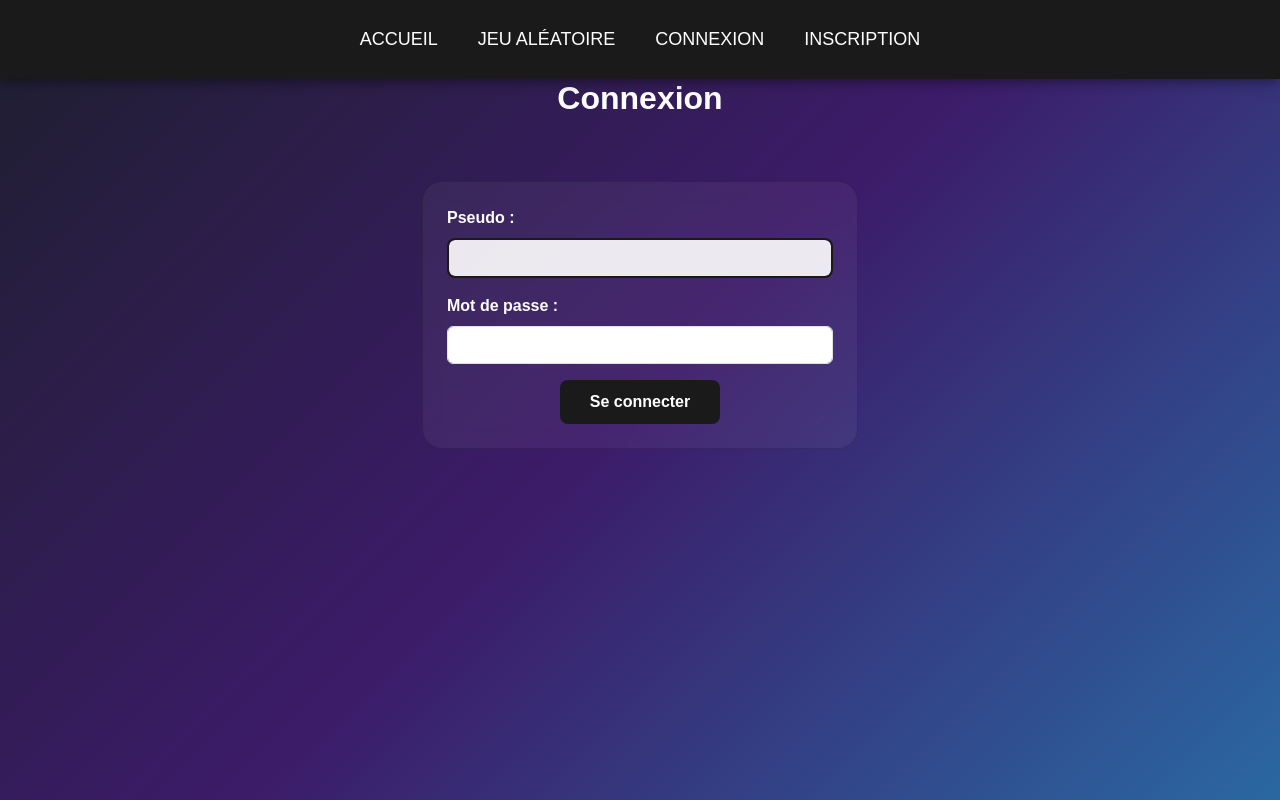
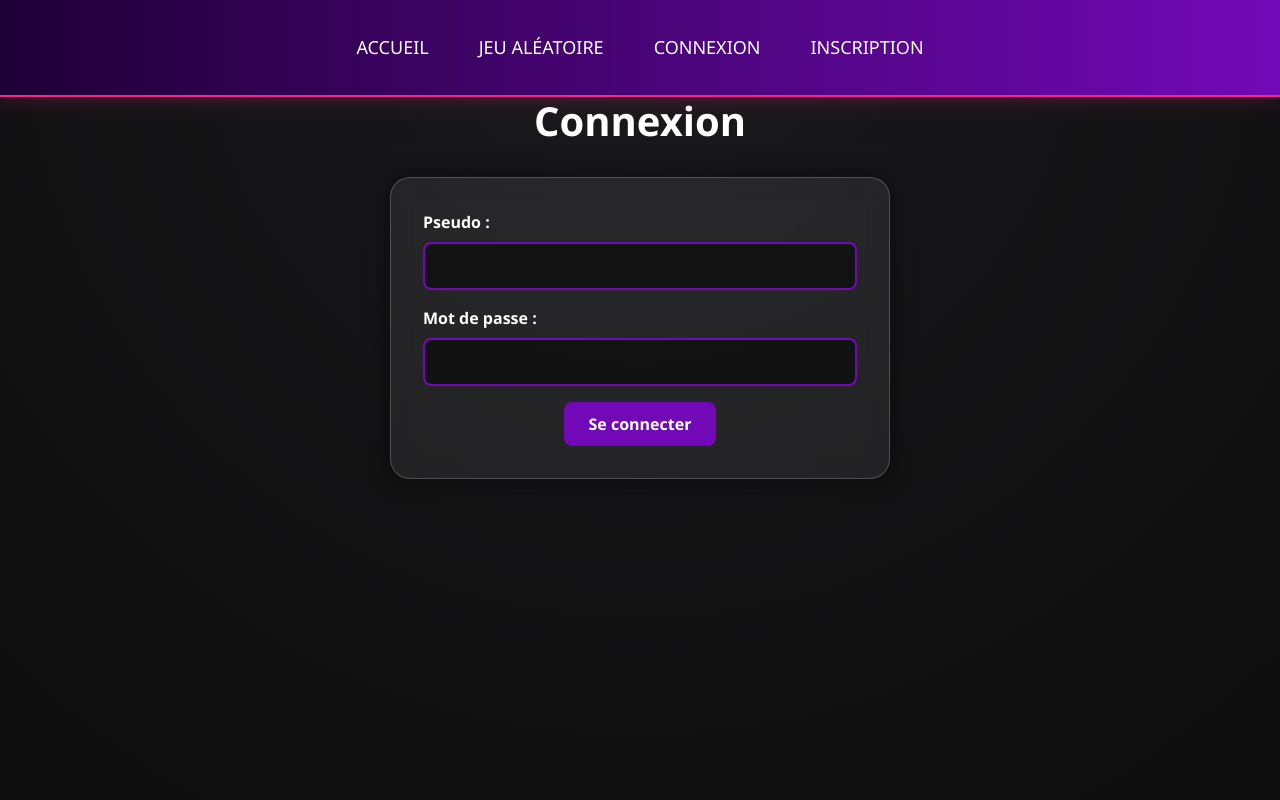
Before and after one commit to Jayyaah/GamePicker, a PHP site: page /connexion.php in a window 1280 px wide. Run offline with PHP 8.4, Linux system fonts and the light colour scheme.

Commit message:
update design

```diff
--- a/ajout.php
+++ b/ajout.php
@@ -32,7 +32,6 @@ if ($_SERVER['REQUEST_METHOD'] === 'POST') {
 <body>
     <?php include 'navbar.php'; ?>
     <div class="card-ajout mx-auto mt-5" style="max-width: 500px;">
-        <div class="card shadow-lg border-0 p-4">
             <h2 class="text-center mb-4">Ajouter un Jeu</h2>
             <form action="#" method="post">
                 <div class="mb-3">
@@ -52,8 +51,7 @@ if ($_SERVER['REQUEST_METHOD'] === 'POST') {
                     <input type="submit" value="Ajouter" class="btn btn-purple">
                 </div>
             </form>
-        </div>
     </div>
-</div>
+
 </body>
 </html>
--- a/aleatoire.php
+++ b/aleatoire.php
@@ -34,7 +34,7 @@ try {
 <?php include 'navbar.php'; ?>
 
 <div class="container mt-5">
-    <div class="card-aleatoire mt-4">
+    <div class="card-aleatoire">
         <legend>🎲 Résultat du tirage</legend>
 
         <p id="jeu">
--- a/choix.php
+++ b/choix.php
@@ -10,8 +10,8 @@ if (!isset($_SESSION['user'])) {
 <head>
     <meta charset="UTF-8" />
     <title>Choix de la plateforme</title>
+    <link href="https://cdn.jsdelivr.net/npm/bootstrap@5.3.0/dist/css/bootstrap.min.css" rel="stylesheet">
     <link rel="stylesheet" href="style.css" />
-    <link href="https://cdn.jsdelivr.net/npm/bootstrap@5.3.0/dist/css/bootstrap.min.css" rel="stylesheet">
 </head>
 <body>
 
--- a/connexion.php
+++ b/connexion.php
@@ -49,7 +49,6 @@ if ($_SERVER['REQUEST_METHOD'] === 'POST') {
 <h1 class="titre-simple">Connexion</h1>
 
 <div class="card-ajout" style="max-width: 500px; margin: 2rem auto;">
-    <div class="card p-4">
         <form method="post" action="connexion.php">
             <div class="mb-3">
                 <label for="pseudo" class="form-label">Pseudo :</label>
@@ -69,7 +68,6 @@ if ($_SERVER['REQUEST_METHOD'] === 'POST') {
                 <?= htmlspecialchars($message) ?>
             </p>
         <?php endif; ?>
-    </div>
 </div>
 
 </body>
--- a/inscription.php
+++ b/inscription.php
@@ -58,7 +58,6 @@ if ($_SERVER['REQUEST_METHOD'] === 'POST') {
 <h1 class="titre-simple">Inscription</h1>
 
 <div class="card-ajout" style="max-width: 500px; margin: 2rem auto;">
-    <div class="card p-4">
         <form method="post" action="inscription.php">
             <div class="mb-3">
                 <label for="pseudo" class="form-label">Pseudo :</label>
@@ -86,7 +85,7 @@ if ($_SERVER['REQUEST_METHOD'] === 'POST') {
                 <?= htmlspecialchars($message) ?>
             </p>
         <?php endif; ?>
-    </div>
+
 </div>
 
 </body>
--- a/style.css
+++ b/style.css
@@ -1,35 +1,37 @@
+/* RESET */
 * {
     box-sizing: border-box;
     margin: 0;
     padding: 0;
 }
 
+/* BODY */
 body {
-    font-family: Arial, sans-serif;
-    background: linear-gradient(135deg, #1e1f2f 0%, #3c1b69 50%, #2a68a2 100%);
-    color: #ffffff;
+    font-family: 'Segoe UI', Tahoma, Geneva, Verdana, sans-serif;
+    background: radial-gradient(circle at top, #1a1a1d, #0d0d0d);
+    color: #fff;
     min-height: 100vh;
 }
 
 /* NAVBAR */
 .navbar {
-    background-color: #1a1a1a !important;
-    box-shadow: 0 0 15px rgba(0, 0, 0, 0.6);
-    padding-top: 1rem;
-    padding-bottom: 1rem;
+    background: linear-gradient(90deg, #1f0036, #7209b7);
+    box-shadow: 0 0 20px rgba(247, 37, 133, 0.3);
+    padding: 1.5rem;
     flex-direction: column;
+    border-bottom: 2px solid #f72585;
 }
 
 .navbar .logo {
-    display: block;
-    margin: 0 auto 10px;
-    height: 70px;
+    height: 80px;
+    margin-bottom: 15px;
 }
 
 .nav {
+    display: flex;
+    justify-content: center;
     flex-wrap: wrap;
-    justify-content: center;
-    gap: 20px;
+    gap: 30px;
 }
 
 .nav-link {
@@ -37,205 +39,226 @@ body {
     font-size: 18px;
     text-transform: uppercase;
     position: relative;
-    transition: color 0.3s ease;
     padding: 10px;
+    transition: all 0.3s ease;
 }
 
 .nav-link::after {
     content: '';
-    display: block;
-    width: 0%;
-    height: 2px;
-    background: #f72585;
-    transition: width 0.3s ease;
     position: absolute;
     bottom: -5px;
     left: 0;
+    height: 3px;
+    width: 0%;
+    background: #f72585;
+    transition: 0.4s ease;
 }
 
 .nav-link:hover {
     color: #f72585 !important;
-    text-shadow: 0 0 8px #f72585;
+    text-shadow: 0 0 4px #f72585;
 }
 
 .nav-link:hover::after {
     width: 100%;
 }
 
-/* TITRE PAGE */
-h1 {
-    color: #ffffff !important;
-    font-size: 32px;
+/* TITRES */
+h1, h2, h3 {
     text-align: center;
-    font-weight: 600;
-    text-shadow: none;
+    margin-bottom: 1rem;
+    color: #fff;
+    font-weight: bold;
 }
 
 /* BOUTONS */
 button,
 input[type="submit"],
-input[type="button"] {
+.btn {
     background-color: #7209b7;
     color: white;
+    font-weight: bold;
     border: none;
-    padding: 12px 24px;
-    border-radius: 6px;
-    font-size: 16px;
-    cursor: pointer;
-    /*box-shadow: 0 0 10px #000;*/
-    transition: background-color 0.3s ease, box-shadow 0.3s ease;
+    padding: 10px 25px;
+    border-radius: 8px;
+    transition: background-color 0.3s ease;
+    box-shadow: none;
 }
 
 button:hover,
 input[type="submit"]:hover,
-input[type="button"]:hover {
+.btn:hover {
     background-color: #560bad;
-    box-shadow: 0 0 15px #f72585;
 }
 
-/* LOGO */
-.logo {
-    max-height: 70px;
-    margin-bottom: 10px;
+/* CARD STYLES */
+.card-ajout,
+.card {
+    background: rgba(255, 255, 255, 0.07);
+    border: 1px solid rgba(255,255,255,0.2);
+    backdrop-filter: blur(12px);
+    border-radius: 20px;
+    padding: 2rem;
+    box-shadow: 0 0 25px rgba(0,0,0,0.6);
+    max-width: 500px;
+    margin: 3rem auto;
 }
 
-/* ==== PAGE AJOUT.JEU ==== */
-
-.card-ajout {
+/* --- Card "Résultat du tirage" : centrage + style cohérent --- */
+.card-aleatoire {
+    display: grid;              /* centre facilement tout le contenu */
+    place-items: center;        /* horizontal + vertical */
+    gap: 1rem;                  /* espace entre éléments */
+    text-align: center;         /* texte centré */
+    max-width: 500px;           /* comme tes autres cards */
+    margin: 3rem auto;          /* centrée sur la page */
+    background: rgba(255, 255, 255, 0.07);
+    border: 1px solid rgba(255,255,255,0.2);
+    backdrop-filter: blur(12px);
+    border-radius: 20px;
     padding: 2rem;
+    box-shadow: 0 0 25px rgba(0,0,0,0.6);
 }
 
-.card-ajout .card {
-    background: rgba(255, 255, 255, 0.05);
-    border-radius: 20px;
-    backdrop-filter: blur(10px);
-    color: white;
-}
-
-.card-ajout label {
-    font-weight: 600;
+/* Titre façon card */
+.card-aleatoire legend {
+    margin: 0;
+    font-size: 1.6rem;
+    font-weight: 700;
     color: #fff;
 }
 
-.card-ajout input[type="text"],
-.card-ajout select {
-    background-color: rgba(255, 255, 255, 0.9);
-    color: #000;
-    border: 2px solid #1a1a1a;
-    border-radius: 8px;
+/* Le bloc du jeu tiré */
+.card-aleatoire #jeu {
+    font-size: 1.1rem;
+    line-height: 1.5;
+    margin: .5rem 0 1rem;
 }
 
-.card-ajout .btn-purple {
-    background-color: #1a1a1a;
-    color: white;
-    font-weight: bold;
-    border: none;
-    padding: 10px 30px;
-    border-radius: 8px;
-    transition: background-color 0.3s ease, box-shadow 0.3s ease;
+/* Les deux formulaires (rejouer / changer) centrés et espacés */
+.card-aleatoire form {
+    width: 100%;
+    display: grid;
+    place-items: center;
+    margin: .25rem 0;
 }
 
-.card-ajout .btn-purple:hover {
-    background-color: #1a1a1a;
-    box-shadow: 0 0 15px #f72585;
-}
-
-/* ==== PAGE ALEATOIRE.JEU ==== */
-
-.card-aleatoire {
-    max-width: 500px;
-    margin: 4rem auto;
-    background: rgba(255, 255, 255, 0.05);
-    backdrop-filter: blur(10px);
-    border-radius: 20px;
-    padding: 2rem;
-    color: white;
-    text-align: center;
-    box-shadow: 0 0 20px rgba(0,0,0,0.4);
-}
-
-.card-aleatoire legend {
-    font-size: 1.8rem;
-    font-weight: bold;
-    color: #fff;
-    margin-bottom: 1rem;
-}
-
-.card-aleatoire p#jeu {
-    font-size: 1.2rem;
-    margin-top: 1rem;
-}
-
-.card-aleatoire form {
-    display: inline-block;
-    margin: 0.5rem;
-}
-
+/* Boutons conforts, sans néon */
 .card-aleatoire input[type="submit"] {
     background-color: #7209b7;
     color: #fff;
-    font-weight: bold;
     border: none;
-    padding: 10px 20px;
-    font-size: 15px;
-    border-radius: 6px;
-    cursor: pointer;
-    box-shadow: 0 0 10px #7209b7;
-    transition: background-color 0.3s ease, box-shadow 0.3s ease;
+    border-radius: 10px;
+    padding: 12px 22px;
+    font-weight: 700;
+    letter-spacing: .3px;
+    min-width: 260px;       /* large et centrés */
+    max-width: 420px;
+    width: fit-content;
+    transition: background-color .25s ease, transform .1s ease;
 }
 
 .card-aleatoire input[type="submit"]:hover {
     background-color: #560bad;
-    box-shadow: 0 0 15px #f72585;
+    transform: translateY(-1px);
 }
-/* ==== PAGE CHOIX.JEU ==== */
+
+.card-aleatoire input[type="submit"]:active {
+    transform: translateY(0);
+}
+
+
 .card-plateforme {
-    max-width: 400px;
-    margin: 4rem auto;
-    background: rgba(255, 255, 255, 0.05);
-    backdrop-filter: blur(10px);
+    background: rgba(255, 255, 255, 0.07);
+    border: 1px solid rgba(255,255,255,0.2);
+    backdrop-filter: blur(12px);
     border-radius: 20px;
     padding: 2rem;
-    color: white;
-    text-align: center;
-    box-shadow: 0 0 20px rgba(0,0,0,0.4);
+    box-shadow: 0 0 25px rgba(0,0,0,0.6);
+    max-width: 500px;
+    margin: 3rem auto;
+    display: flex;
+    flex-direction: column;
+    align-items: center;
+    gap: 1rem;
 }
 
 .card-plateforme form {
+    width: 100%;
+    display: flex;
+    justify-content: center;
     margin-bottom: 1rem;
 }
 
-.card-plateforme input[type="submit"] {
-    background-color: #1a1a1a;
-    color: #fff;
-    font-weight: bold;
-    border: none;
-    padding: 12px 25px;
-    font-size: 16px;
-    border-radius: 6px;
-    cursor: pointer;
-    width: 100%;
-    box-shadow: 0 0 10px #1a1a1a;
-    transition: background-color 0.3s ease, box-shadow 0.3s ease;
+.card-plateforme form input[type="submit"] {
+    display: inline-block;
+    margin: 0 auto;
+    min-width: 260px;
+    max-width: 420px;
 }
 
-.card-plateforme input[type="submit"]:hover {
-    background-color: #560bad;
-    box-shadow: 0 0 15px #f72585;
+/* FORM INPUTS */
+input[type="text"],
+select,
+input[type="password"],
+input[type="email"] {
+    background-color: rgba(0, 0, 0, 0.5);
+    color: #fff;
+    border: 2px solid #7209b7;
+    border-radius: 8px;
+    padding: 10px;
+    width: 100%;
+    margin-bottom: 1rem;
 }
 
-.btn-outline-danger {
-    box-shadow: none !important;
+input::placeholder {
+    color: #ccc;
 }
 
-.btn-outline-danger:focus,
-.btn-outline-danger:active,
-.btn-outline-danger:hover {
-    box-shadow: none !important;
+label {
+    font-weight: bold;
+    margin-bottom: 0.5rem;
+    display: block;
+    color: #fff;
 }
 
+/* TABLEAU */
+.table {
+    background: rgba(255, 255, 255, 0.05);
+    border-radius: 15px;
+    overflow: hidden;
+}
+
+.table th {
+    background-color: #7209b7;
+    color: #fff;
+    text-transform: uppercase;
+    font-size: 14px;
+}
+
+.table td {
+    background-color: rgba(255, 255, 255, 0.03);
+    color: #fff;
+}
+
+.table td a.btn {
+    font-size: 12px;
+    padding: 6px 12px;
+}
+
+/* ALERTES */
+.alert {
+    background-color: #f72585;
+    border: none;
+    color: white;
+    font-weight: bold;
+    text-shadow: 0 0 4px #000;
+    border-radius: 10px;
+}
+
+/* MODAL */
 .modal-content {
-    background: rgba(255, 255, 255, 0.05);
+    background: rgba(255, 255, 255, 0.07);
     color: white;
     backdrop-filter: blur(10px);
     border-radius: 20px;
```
Also changed, not shown: other parts of style.css (+16 -50 lines).
